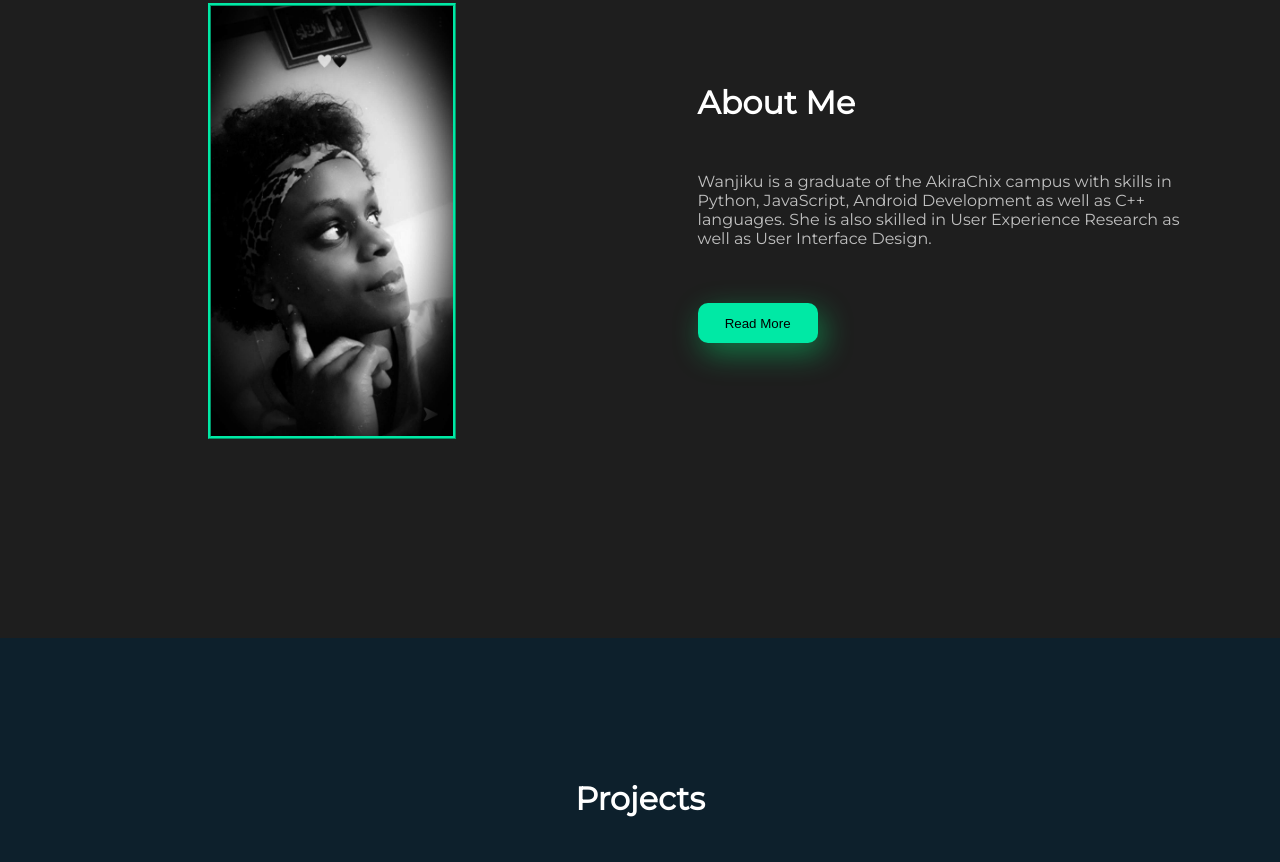
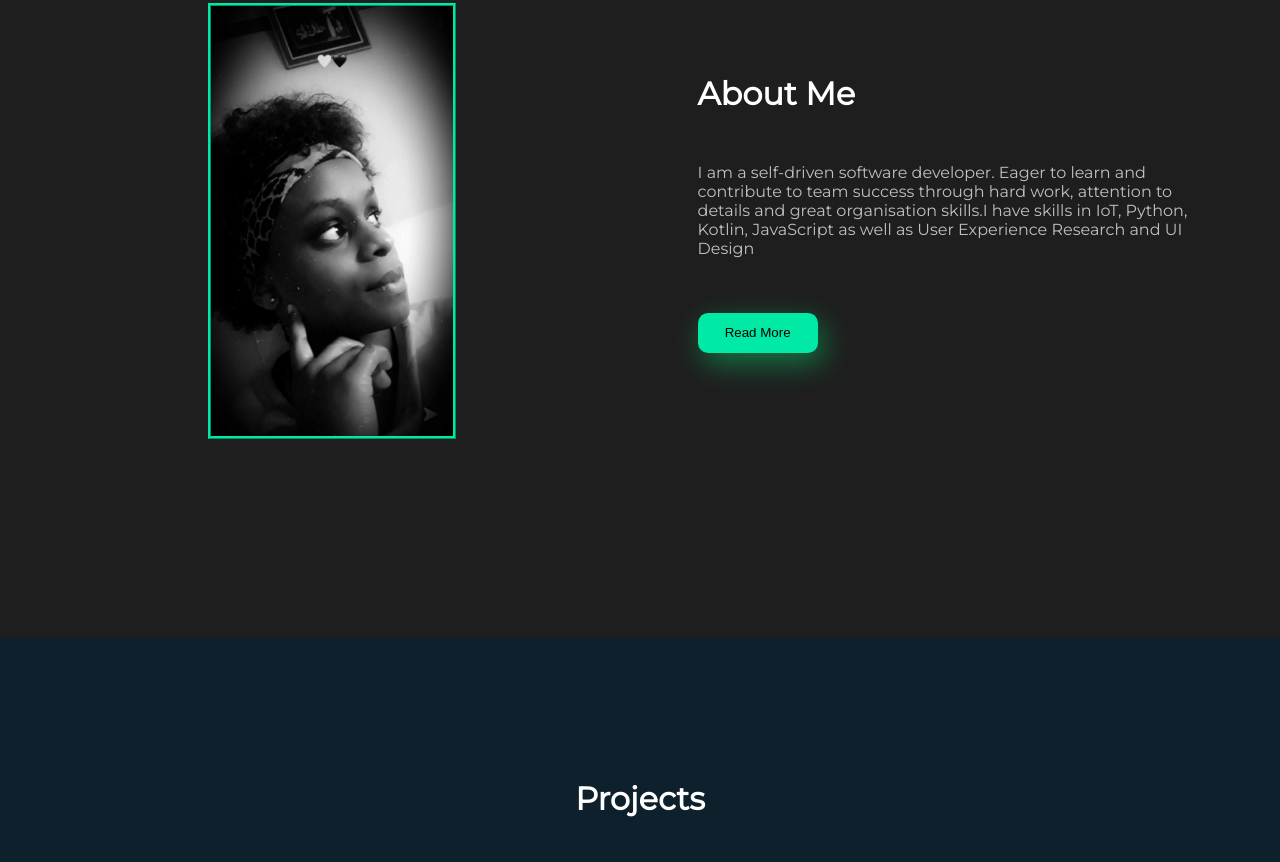
Before and after one commit to Wuanitawanjiku/Personal-Portfolio, a plain HTML site: page index.htm in a window 1280 px wide. Shown: the part 956-1818 px from the top of the page. Drawn offline with nearby package versions, Linux system fonts and the light colour scheme.

Commit message:
Update index.htm

```diff
--- a/index.htm
+++ b/index.htm
@@ -43,10 +43,9 @@
         </div>
         <div class="about-text">
             <h2>About Me</h2>
-            <p>Wanjiku is a graduate of the AkiraChix
-                campus with skills in Python, JavaScript, Android Development as well as C++ languages.  She is also skilled in
-                User Experience Research as well as
-                User Interface Design. </p>
+            <p>I am a self-driven software developer. Eager to learn and contribute to team success through hard work,
+               attention to details and great organisation skills.I have skills in IoT, Python, Kotlin, JavaScript as well as User Experience
+            Research and UI Design</p>
             <button class="about-page-btn">Read More</button>
             </div>
     </section>
```
